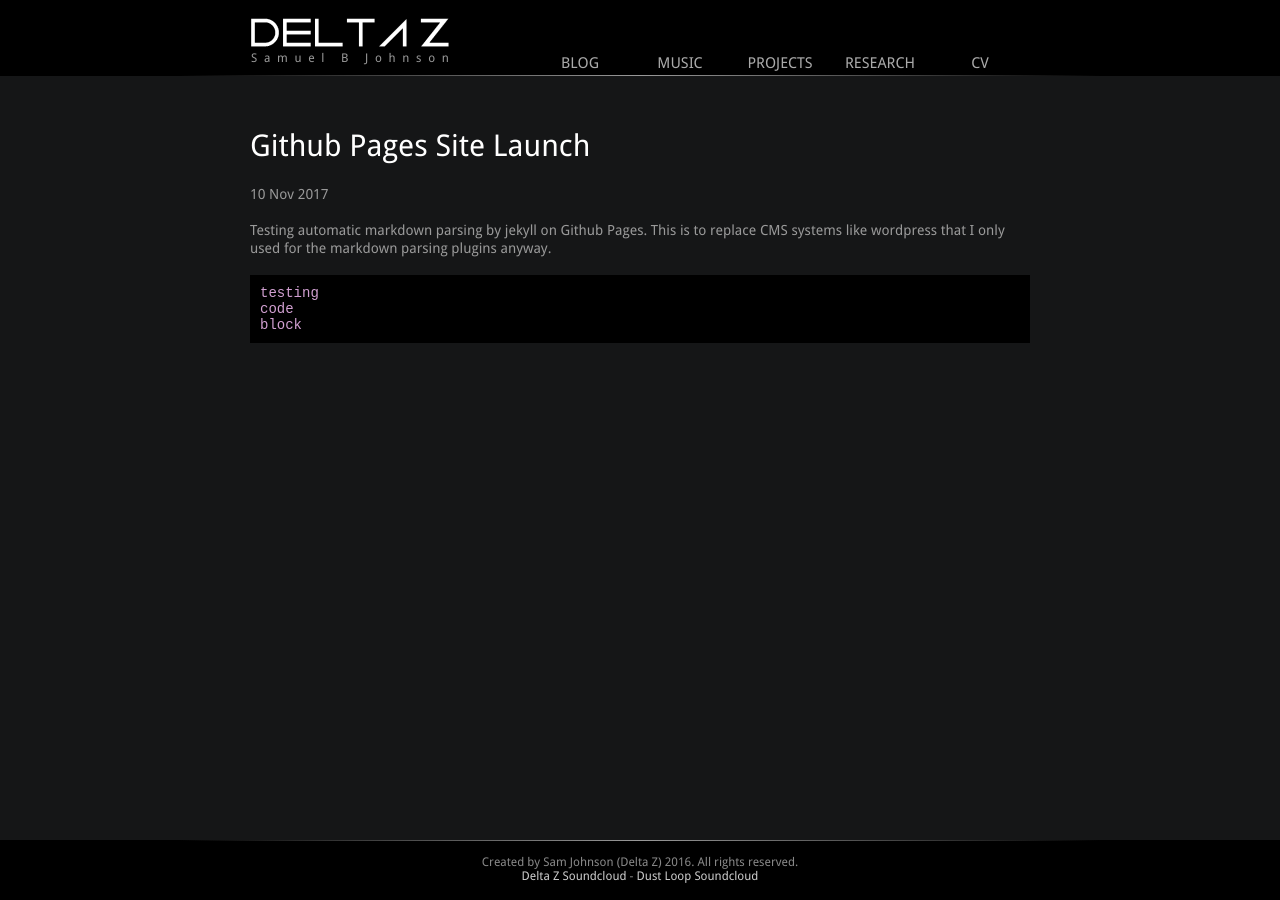
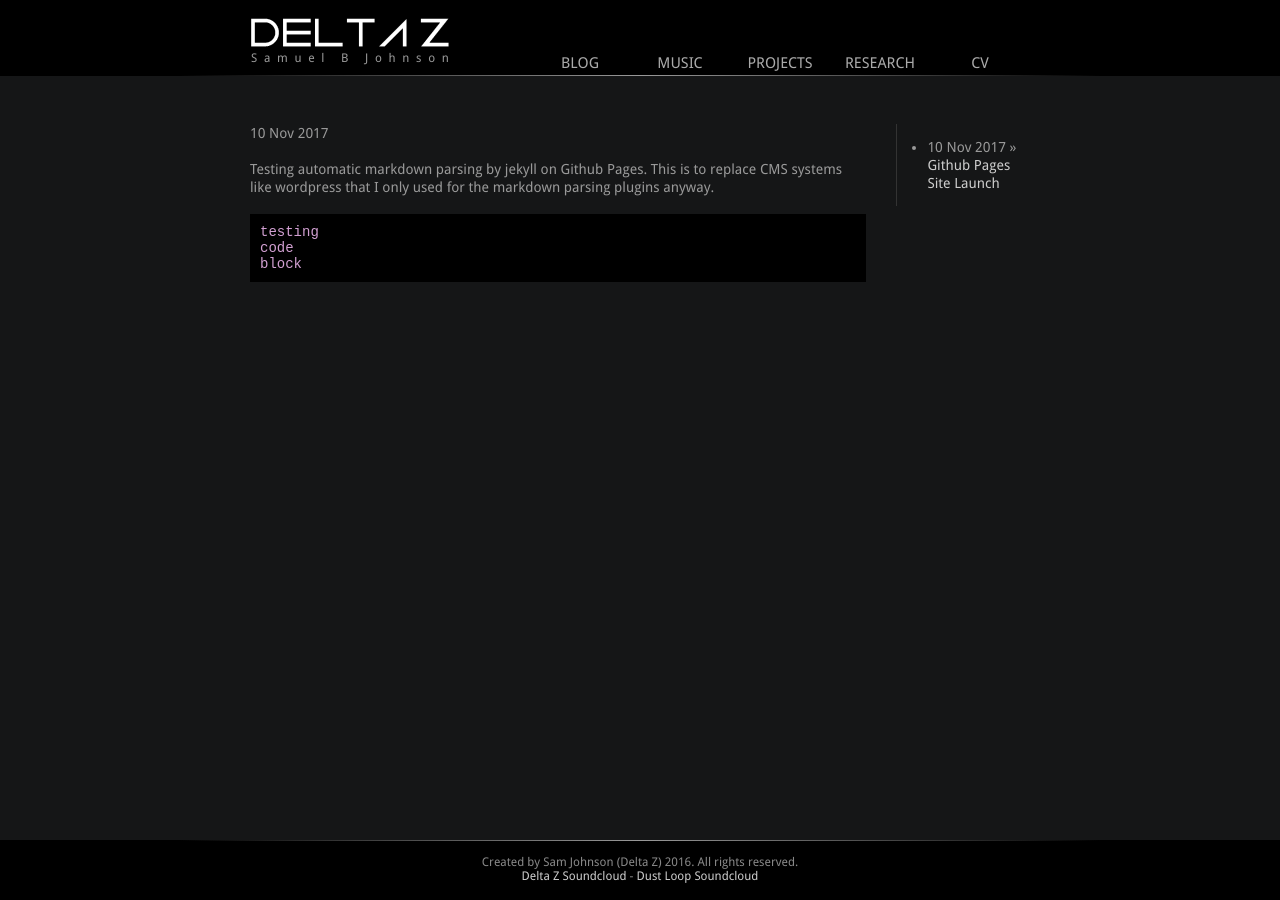
Before and after one commit to deltaz0/deltaz0.github.io, a Jekyll site: the page built from _posts/2017-11-10-github-pages-site-launch.md, in a window 1280 px wide. Built offline with Jekyll 4.4.1, drawn with Linux system fonts in a browser that asks for light colours.

Commit message:
Update post.html

```diff
--- a/_layouts/post.html
+++ b/_layouts/post.html
@@ -1,9 +1,17 @@
 ---
 layout: default
 ---
-<h1>{{ page.title }}</h1>
+<div>
+<div class="postselector">
+<ul class="posts">
+	  {% for post in site.posts %}
+	    <li><span>{{ post.date | date_to_string }}</span> » <a href="{{ post.url }}" title="{{ post.title }}">{{ post.title }}</a></li>
+	  {% endfor %}
+	</ul>
+</div>
 <p class="meta">{{ page.date | date_to_string }}</p>
 
 <div class="post">
 {{ content }}
 </div>
+</div>
```
